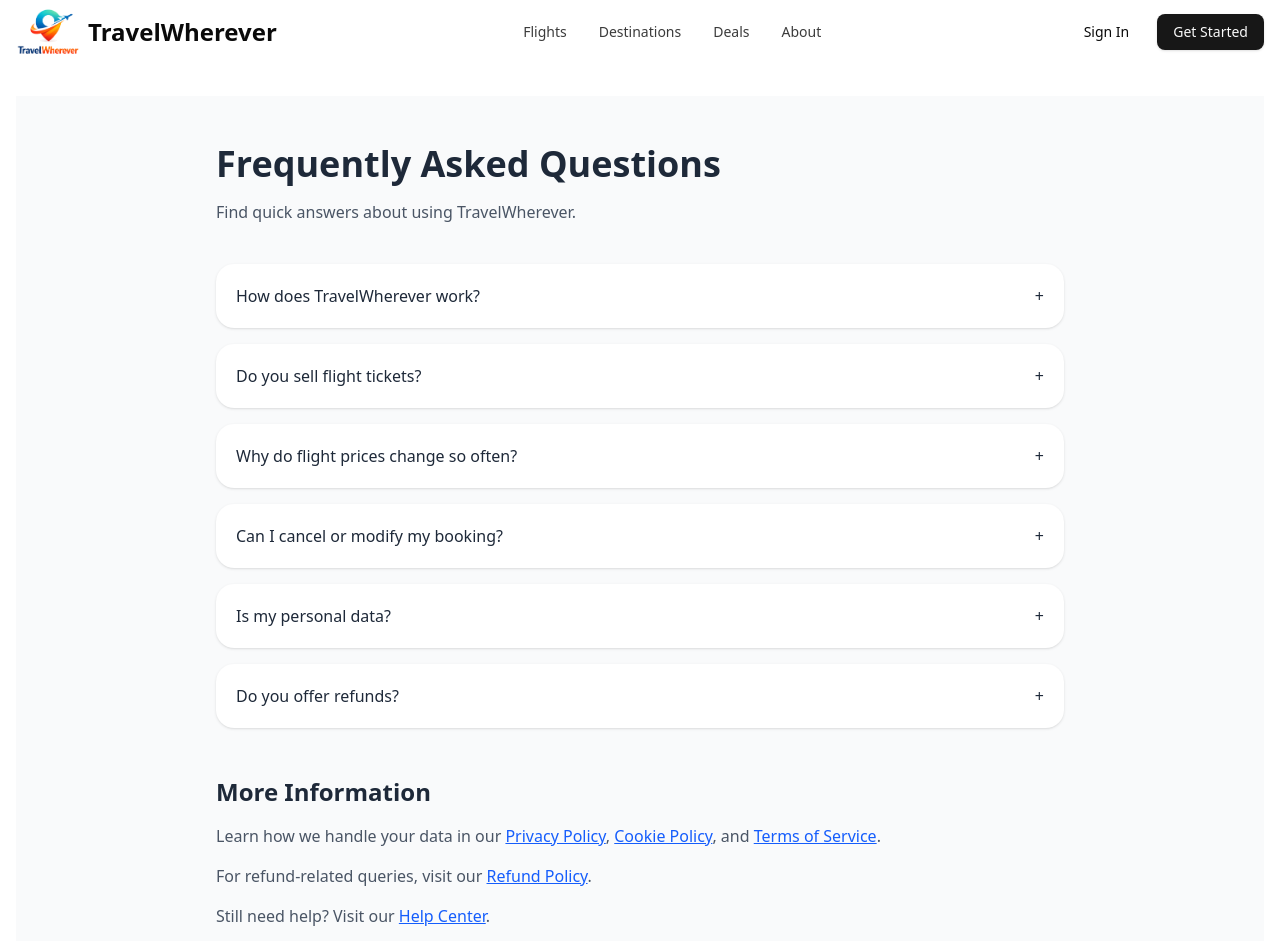
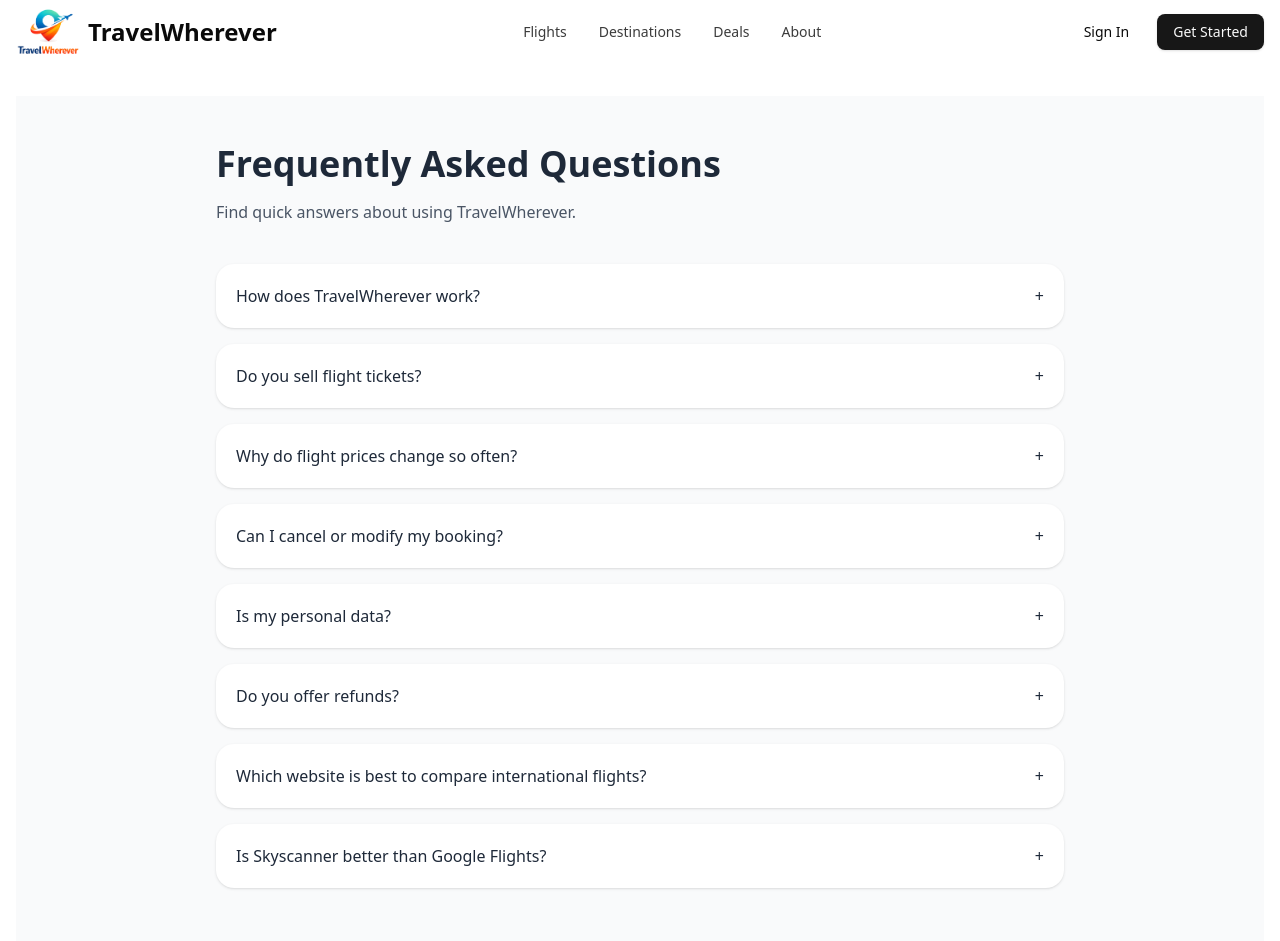
Before and after one commit to m-sulaiman-shafiq/travelwherever, a Next.js app: page /faqs in a window 1280 px wide. Shown: the top 941 px of the page. Built offline with nearby package versions, Linux system fonts and the light colour scheme.

Commit message:
Changes in Blog Page

```diff
--- a/src/app/blog/compare-flights/page.mdx
+++ b/src/app/blog/compare-flights/page.mdx
@@ -3,9 +3,34 @@ import Image from "next/image";
 
 export const metadata = {
   title:
-"Best Flight Comparison Sites 2026 (Tested: Find Cheapest Flights Fast)",
+"Best Website to Compare International Flights (2026 Tested Guide)",
   description:
-"We tested the best flight comparison sites in 2026. Discover which platform actually finds the cheapest international flights and avoids hidden fees.",
+"Find the best website to compare international flights in 2026. We tested Google Flights, Skyscanner & more to help you save money instantly.",
+  openGraph: {
+    title: "Best Website to Compare International Flights (2026 Guide)",
+    description:
+      "We tested Google Flights, Skyscanner, Momondo & more to find the best flight comparison tools in 2026.",
+    url: "https://www.travelwherever.com/blog/compare-flights",
+    siteName: "TravelWherever",
+    images: [
+      {
+        url: "https://www.travelwherever.com/og-images/compare-flights-2026.jpg",
+        width: 1200,
+        height: 630,
+        alt: "Best flight comparison websites 2026",
+      },
+    ],
+    type: "article",
+    publishedTime: "2026-01-01T00:00:00.000Z",
+  },
+
+twitter: {
+card: "summary_large_image",
+title: "Best Flight Comparison Websites (2026 Guide)",
+description:
+"We tested the top tools like Google Flights, Skyscanner & Momondo.",
+images: ["https://www.travelwherever.com/og-images/compare-flights-2026.jpg"],
+},
 };
 
 <article className="max-w-4xl mx-auto px-4 py-10 text-gray-800 leading-relaxed">
@@ -13,7 +38,7 @@ export const metadata = {
 {/* content to convert users */}
 
 <h1 className="text-3xl md:text-4xl font-bold mb-6">
-Best Flight Comparison Sites 2026 (Tested: Find Cheapest Flights Fast)
+  Best Website to Compare International Flights (2026 Guide)
 </h1>
 
 {/* 🔥 ADD THIS RIGHT HERE */}
--- a/src/app/faqs/page.tsx
+++ b/src/app/faqs/page.tsx
@@ -27,6 +27,14 @@ const faqs = [
   {
     q: "Do you offer refunds?",
     a: "Refunds depend on the airline or booking provider. Check their policy or visit our Refund Policy page for guidance.",
+  },
+  {
+    q: "Which website is best to compare international flights?",
+    a: "There is no single “best” website for every route. However, Google Flights, Skyscanner, and Momondo are the most reliable platforms. Google Flights is best for speed and price tracking, Skyscanner is great for flexible international searches, and Momondo often finds the cheapest hidden fares.",
+  },
+  {
+    q: "Is Skyscanner better than Google Flights?",
+    a: "It depends on how you search. Skyscanner is better for flexible travel dates, multiple destinations, and budget airline coverage. Google Flights is better for fast results, price tracking, and a cleaner interface. Most travelers use both together to get the best deal.",
   },
 ];
 
@@ -58,9 +66,7 @@ export default function FAQPage() {
               </button>
 
               {openIndex === index && (
-                <div className="px-5 pb-5 text-gray-600">
-                  {faq.a}
-                </div>
+                <div className="px-5 pb-5 text-gray-600">{faq.a}</div>
               )}
             </div>
           ))}
--- a/src/app/flights/FlightsClient.tsx
+++ b/src/app/flights/FlightsClient.tsx
@@ -49,7 +49,6 @@ export default function FlightsClient() {
         );
 
         const data = await res.json();
-console.log("RAW API RESPONSE:", data || "hello");
         // ✅ Handle FlightAPI response structure
         if (data?.itineraries) {
           const mappedFlights = data.itineraries.map((item: any) => {
```
Also changed, not shown: 1 other file (tests, documents, lock files or other folders).
